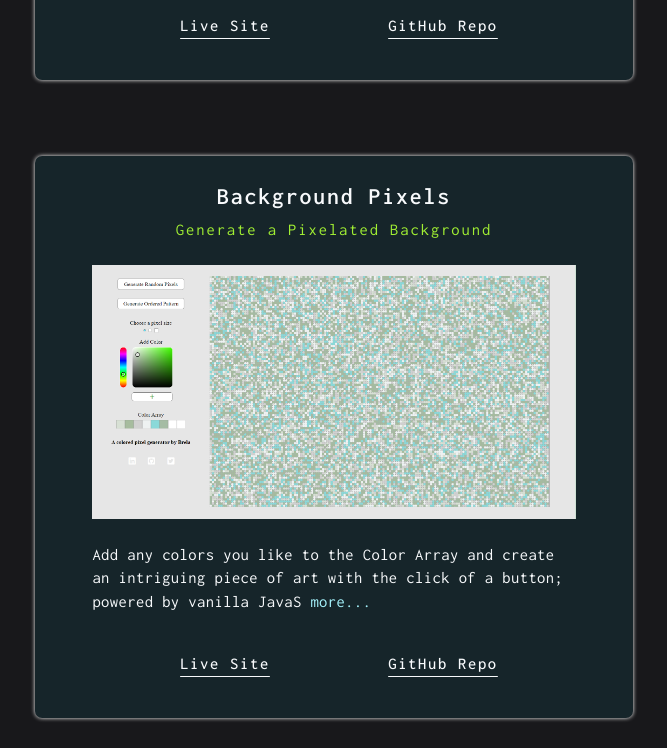
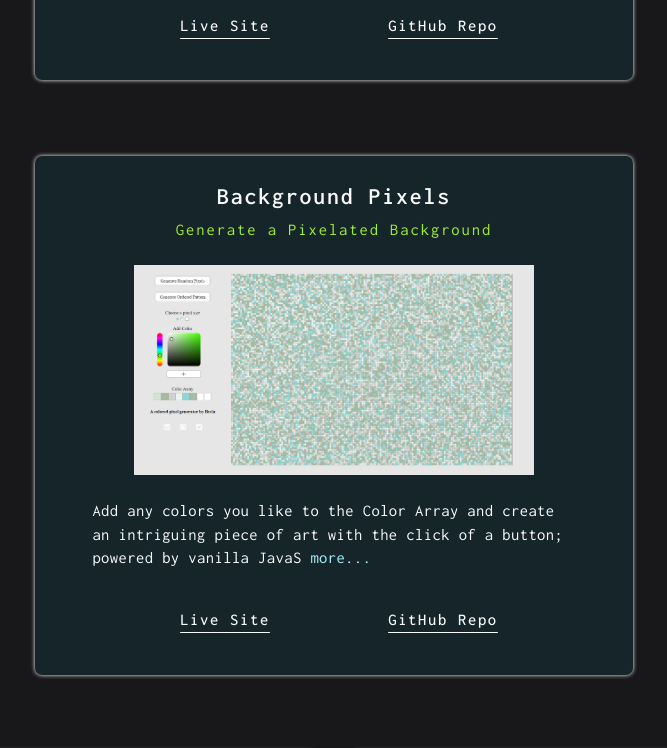
Before and after one commit to Brela/next-react-portfolio, a Next.js app: page / in a window 1280 px wide. Shown: the part 657-1405 px from the top of the page, without its empty margins (306-973 px from the left). Built offline with nearby package versions, Linux system fonts and the light colour scheme.

Commit message:
saving changes

```diff
--- /dev/null
+++ b/src/app/components/ImageWrapper.tsx
@@ -0,0 +1,25 @@
+"use client";
+import React from "react";
+import Image from "next/image";
+import useWindowSize from "@/lib/hooks/use-window-size";
+
+interface Props {
+  screenshot: string;
+  title: string;
+}
+
+const ImageWrapper = ({ screenshot, title }: Props) => {
+  const { isMobile } = useWindowSize();
+  console.log(isMobile);
+  return (
+    <Image
+      src={screenshot}
+      alt={`${title} Screenshot`}
+      width={isMobile ? "250" : "400"}
+      height={isMobile ? "200" : "100"}
+      className="py-2"
+    />
+  );
+};
+
+export default ImageWrapper;
--- a/src/app/components/ProjectContainer/index.tsx
+++ b/src/app/components/ProjectContainer/index.tsx
@@ -1,8 +1,9 @@
 import React from "react";
-import Image from "next/image";
+
 import type { StaticImageData } from "next/image";
 import Description from "./Description";
 import Tooltip from "@/app/shared/Tooltip";
+import ImageWrapper from "../ImageWrapper";
 
 interface Props {
   title: string;
@@ -33,8 +34,9 @@ export default function ProjectContainer({
   features,
   complexity,
 }: Props) {
+
   return (
-    <section className="relativ w-full md:w-1/2 max-w-[600px]">
+    <section className=" md:w-1/2 max-w-[600px]">
       <article
         className=" rounded-md flex flex-col gap-3 items-center py-5 lg:px-12  bg-cyan-600/10"
         style={{ boxShadow: "0px 0px 4px white" }}
@@ -71,24 +73,14 @@ export default function ProjectContainer({
         </div>
 
         {/* ----------------------- image ---------------------------------------------------- */}
-
-        <figure className="py-2">
-          <Image
-            src={screenshot}
-            alt={`${title} Screenshot`}
-            width="400"
-            height="300"
-            className="w-3/4 lg:w-full block mx-auto"
-          />
-        </figure>
-
+        <ImageWrapper screenshot={screenshot} title={title} />
         {/* ----------------------- description ---------------------------------------------------- */}
         <div className="text-left text-xs lg:text-sm tracking-wide px-5 lg:px-0">
           <Description description={description} />
         </div>
 
         {/* ----------------------- links ---------------------------------------------------- */}
-        <div className="flex gap-8 w-full justify-center px-4 lg:px-12 pt-4 pb-3 rounded-sm">
+        <div className="flex gap-8 justify-center px-4 lg:px-12 pt-4 pb-3 rounded-sm">
           <a
             className="underline basis-1/2 xl:basis-1/3 rounded-sm text-sm font-medium py-1  hover:text-cyan-200 hover:border-accent-green"
             // style={{ boxShadow: "1px 1px 10px rgba(220, 222, 224, .8)" }}
```
